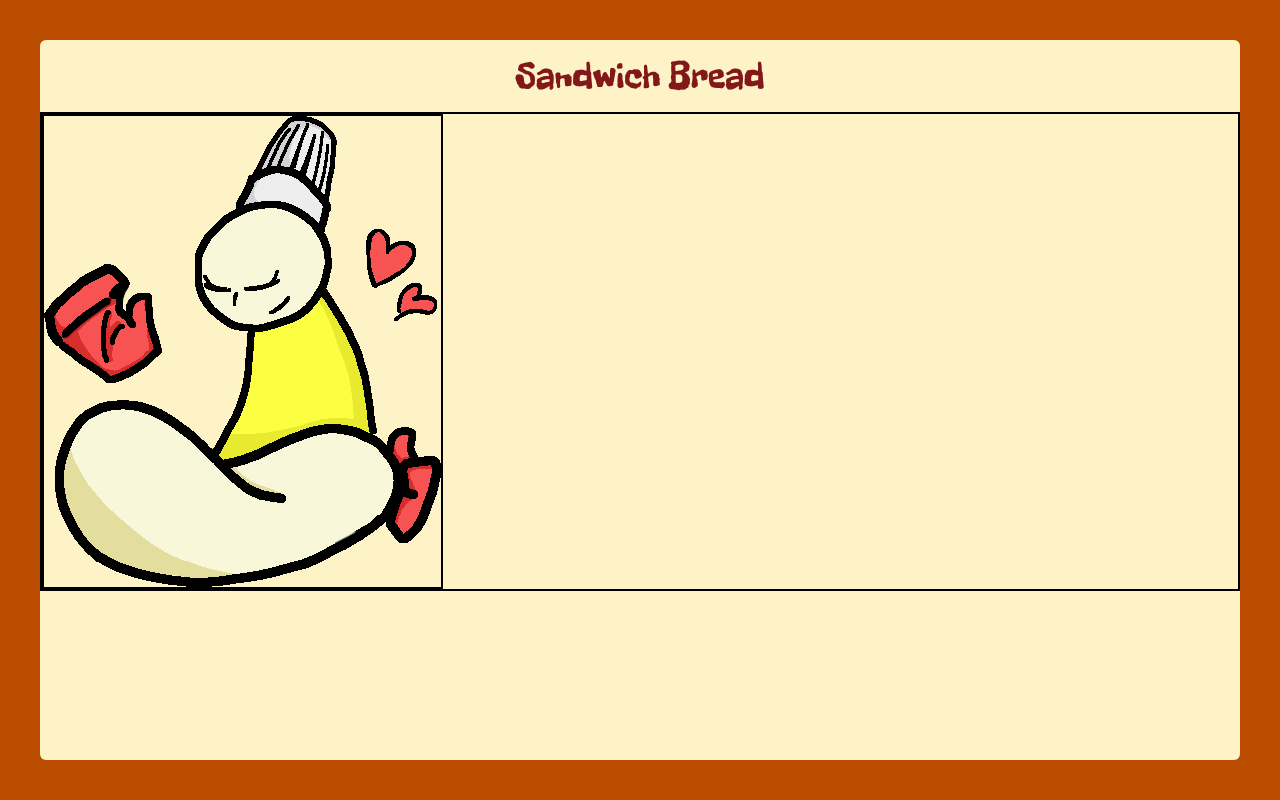
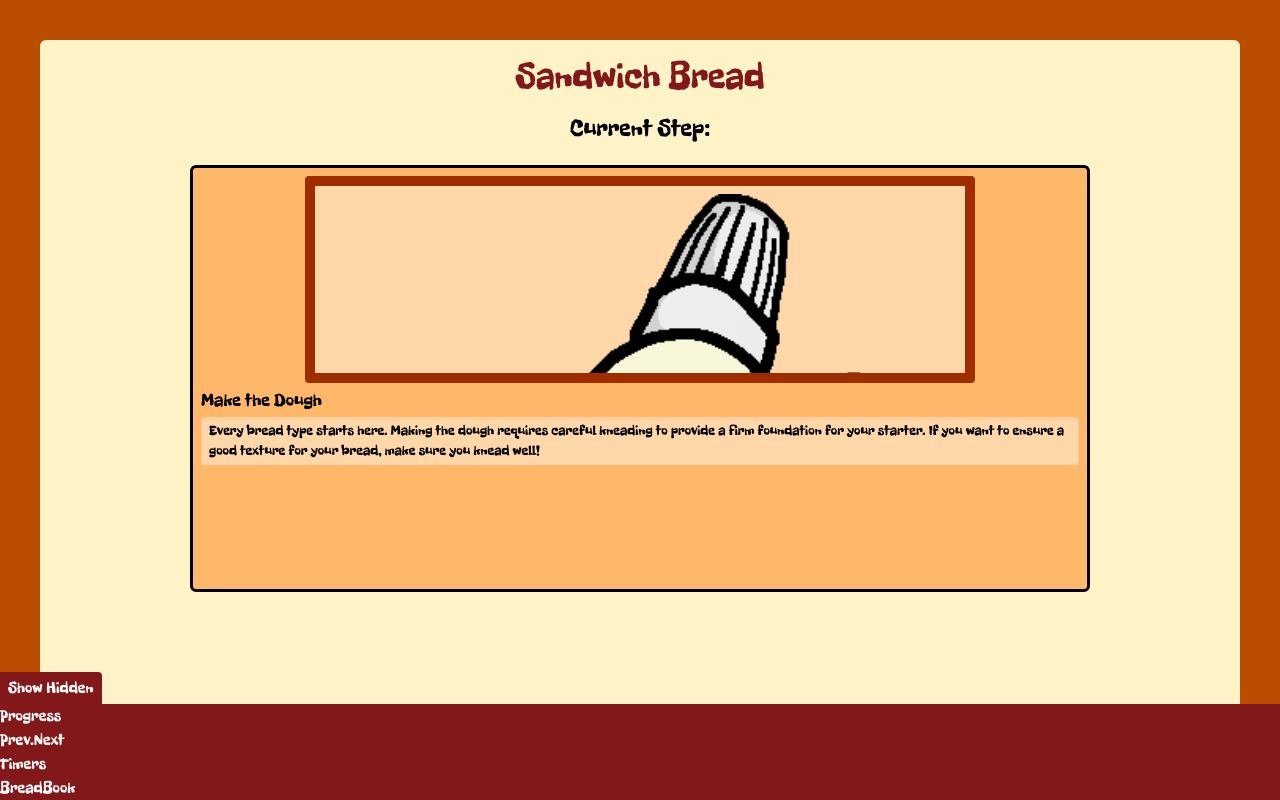
Before and after one commit to rdietscht/mom-bread, a SvelteKit app: page /progress in a window 1280 px wide. Built offline with nearby package versions, Linux system fonts and the light colour scheme.

Commit message:
Made render of bread progress steps

```diff
--- a/src/routes/progress/+page.svelte
+++ b/src/routes/progress/+page.svelte
@@ -2,24 +2,37 @@
 
     const steps: BreadStep_T[] = [
         {
-            title: 'Make the dough',
+            title: 'Make the Dough',
             img: '/doughmaking.png',
             alt: 'cartoon of someone making dough',
-            desc: 'TODO: Fill these steps out',
+            desc: 'Every bread type starts here. Making the dough \
+            requires careful kneading to provide a firm foundation \
+            for your starter. If you want to ensure a good texture \
+            for your bread, make sure you knead well!',
         }
     ];
+
+    let showGUI: boolean = $state(true);
 
 </script>
 
 {#snippet breadstep(step: BreadStep_T)}
 
     <!-- Render a window using the provided step details -->
-    <div class="border-2">
+    <div class="w-3/4 h-full pt-2 m-auto border-3 rounded-md bg-orange-300">
+        <div class="bg-orange-200 w-3/4 h-1/2 max-h-fit m-auto px-1 border-10 border-orange-800 rounded-sm overflow-clip">
             <img
-            class="border-2"
+                class="w-full p-2"
                 src={step.img}
                 alt={step.alt}
             />
+        </div>
+        <div class="px-2 h-1/2 text-lg">
+            <div class="h-1/6 flex flex-row items-center">{step.title}</div>
+            <div class="text-sm py-1 px-2 h-fit max-h-5/6 overflow-y-auto bg-orange-200 rounded-sm inset-shadow-sm">
+                {step.desc}
+            </div>
+        </div>
     </div>
 
 {/snippet}
@@ -29,10 +42,44 @@
     <!-- For sandwich bread, display the steps and have timers available -->
     <h1 class="text-4xl text-center text-red-900 py-4">Sandwich Bread</h1>
 
-    <!-- Carousel for showing steps -->
-    <div>
+    <!-- Carousel area for showing steps -->
+    <div class="h-2/3">
+        <h2 class="h-1/9 text-2xl text-center">Current Step:</h2>
+        <div class="w-full h-8/9">
             <!-- PROOF OF CONCEPT; REMOVE WHEN NOT TESTING -->
             {@render breadstep(steps[0])}
         </div>
+    </div>
+
+    <!-- Primary UI for interaction with progress page -->
+    <div class="fixed bottom-0 left-0 w-screen h-fit">
+        <button
+            class="bg-red-900 text-stone-50 px-2 py-1 rounded-tr-sm"
+            onclick={() => { showGUI = !showGUI }}
+        >Show Hidden</button>
+        <div class={`${ showGUI ? 'max-h-100' : 'max-h-0'} h-fit overflow-clip transition-[max-height] bg-red-900 text-stone-50`}>
+
+            <!-- Navigational Buttons + Progress Bar (steps) -->
+            <div>
+                <h3>Progress</h3>
+                <div class="flex flex-row">
+                    <button class="">Prev.</button>
+                    <button class="">Next</button>
+                </div>
+            </div>
+
+            <!-- Timers (if any) + "BreadBook" containing facts about the selected bread -->
+            <div class="flex flex-col">
+                <div>
+                    <h3>Timers</h3>
+                </div>
+                <div>
+                    <!-- TODO: Make this into cartoon of a book -->
+                    <h3>BreadBook</h3>
+                </div>
+            </div>
+
+        </div>
+    </div>
 
 </main>
```
Lines whose indentation alone changed are shown as unchanged.
